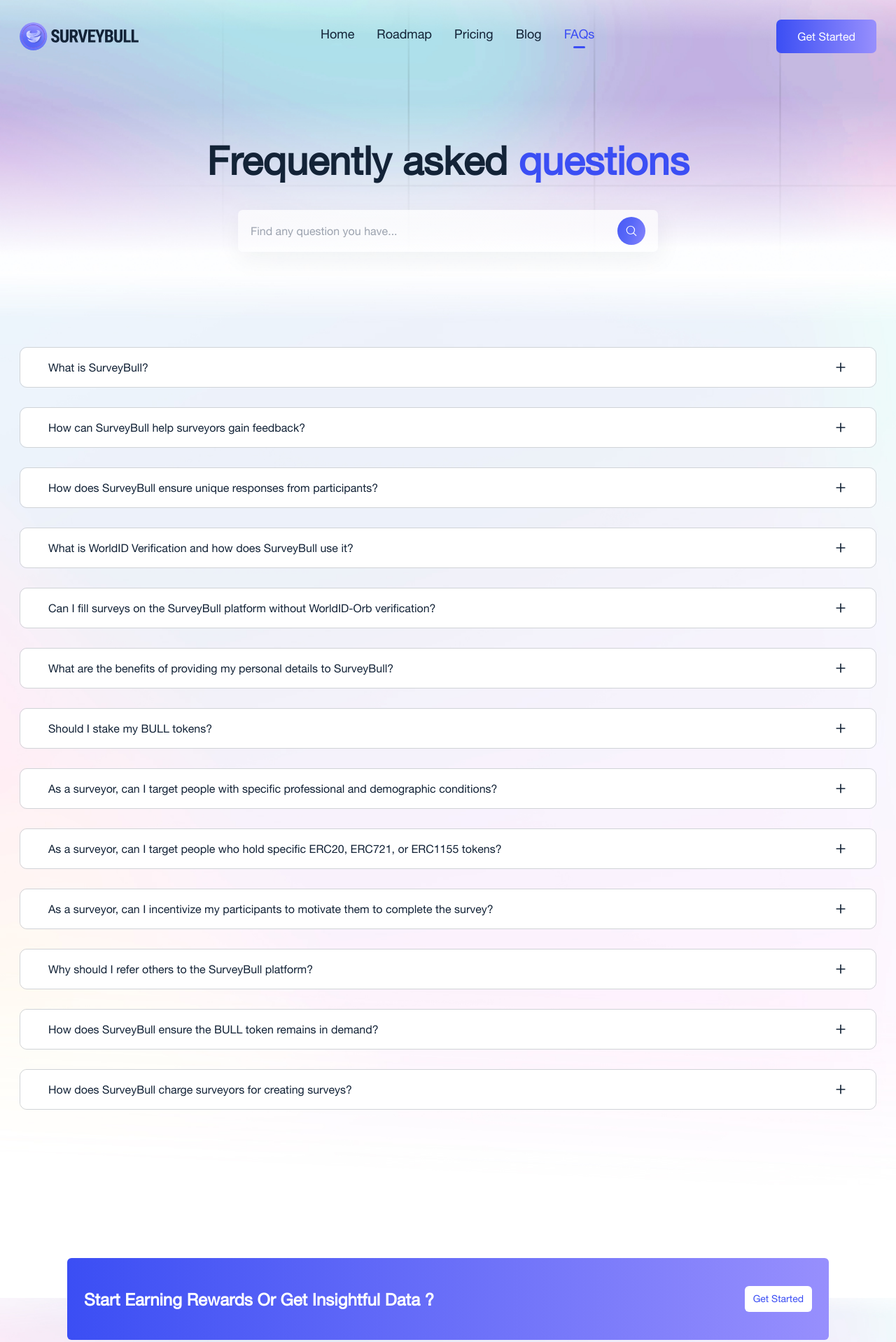
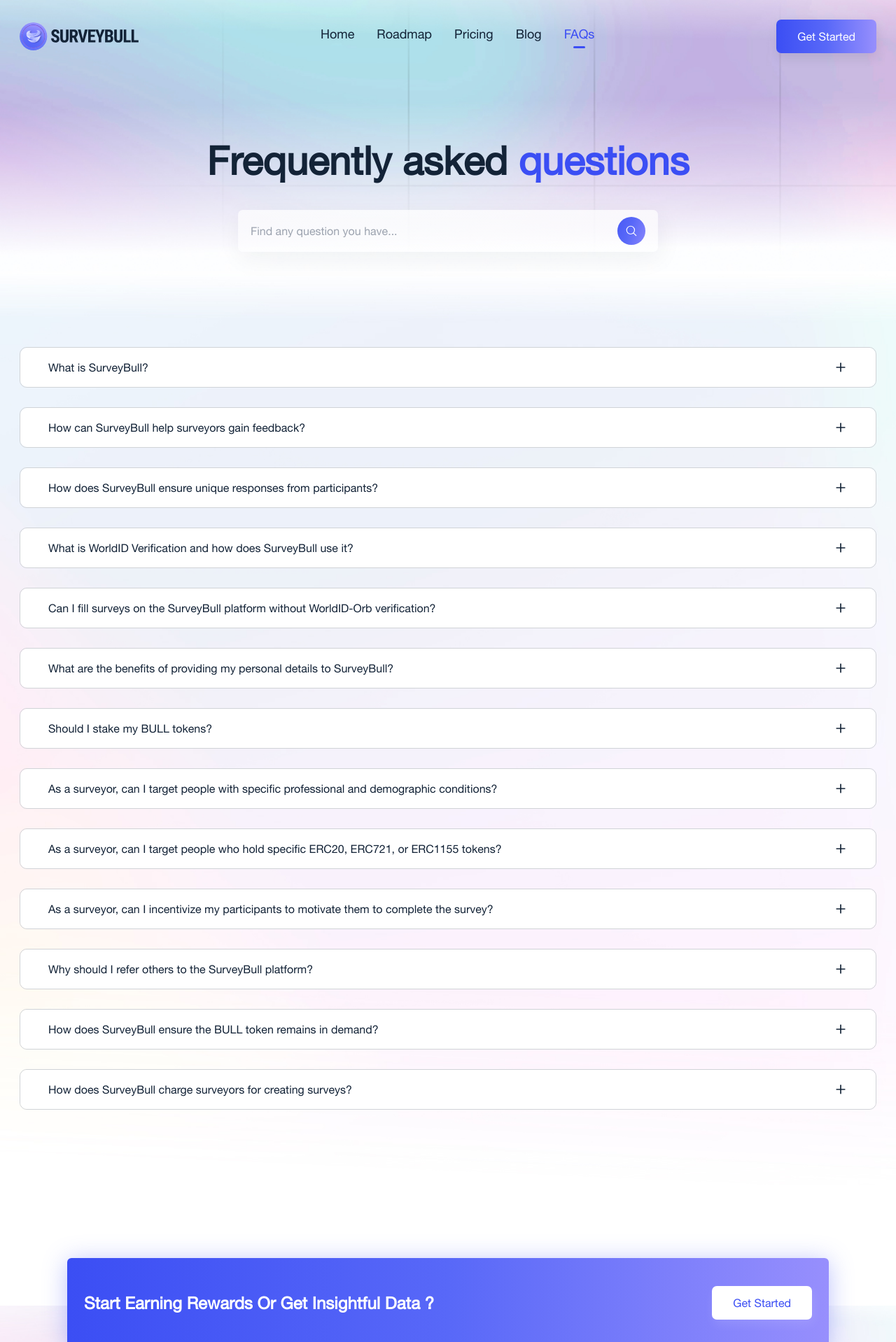
Before and after one commit to surveybull/surveybull.github.io, a React (Vite) app: page /faqs in a window 1280 px wide. Shown: the top 1918 px of the page at 70% size. Built offline with nearby package versions, Linux system fonts and the light colour scheme; a web font is replaced by a local one.

Commit message:
add shadow

```diff
--- a/src/components/Blog/Header.jsx
+++ b/src/components/Blog/Header.jsx
@@ -12,7 +12,7 @@
           you need with surveys and forms.
         </span>
         <div className="flex items-center sm:gap-5 gap-3">
-          <button className="bg-gradient-to-r from-[#3B4EF4] to-[#978FFD] rounded-[7px] md:px-[30px] px-[20px] md:py-[12px] py-[10px] text-[#FFFFFF] font-[500] md:text-[16px] text-[14px] ">
+          <button className="bg-gradient-to-r from-[#3B4EF4] via-[#5868F8] to-[#978FFD] shadow-[2px_7px_16px_0px_rgba(19,35,55,0.1)] rounded-[7px] md:px-[30px] px-[20px] md:py-[12px] py-[10px] text-[#FFFFFF] font-[500] md:text-[16px] text-[14px] ">
             Sign up free
           </button>
           <button className="rounded-[7px] md:px-[30px] px-[20px] md:py-[12px] py-[10px] text-[#3B4EF4] font-[500] md:text-[16px] text-[14px] border border-[#5868F8] ">
--- a/src/components/Footer/Footer.jsx
+++ b/src/components/Footer/Footer.jsx
@@ -39,9 +39,9 @@
 
     return (
         <footer class="text-black" >
-            <div className='bg-gradient-to-r from-[#3B4EF4] to-[#978FFD] py-7 md:py-10 px-6 relative top-[6.5rem] w-[85vw] max-w-[1100px] mx-auto rounded-[6px] flex flex-wrap justify-center md:justify-between items-center gap-y-4 gap-x-1'>
+            <div className='bg-gradient-to-r from-[#3B4EF4] via-[#5868F8] to-[#978FFD] py-7 md:py-10 px-6 relative top-[6.5rem] w-[85vw] max-w-[1100px] mx-auto rounded-[6px] flex flex-wrap justify-center md:justify-between items-center gap-y-4 gap-x-1 shadow-[0px_4px_34px_0px_rgba(90,106,248,0.4)]'>
               <div className="text-[#FFFFFF] text-[24px] font-[700] text-center">Start Earning Rewards Or Get Insightful Data ?</div>
-              <button className="text-[#3B4EF4] text-[14px] font-[400] px-3 py-2 bg-[#FFFFFF] rounded-[6px] ">Get Started</button>
+              <button className="text-[#3B4EF4] md:text-[16px] text-[14px] font-[400] md:px-[30px] md:py-[12px] px-[20px] py-[10px] shadow-[2px_7px_16px_0px_rgba(255,255,255,0.1)] bg-[#FFFFFF] rounded-[7px] ">Get Started</button>
             </div>
             <div style={{
             backgroundImage: `url(${FooterBg})`,
--- a/src/components/Home/Intro.jsx
+++ b/src/components/Home/Intro.jsx
@@ -16,7 +16,7 @@
           data!
         </div>
         <div>
-          <button className="bg-gradient-to-r from-[#3B4EF4] to-[#978FFD] rounded-[7px] sm:px-[30px] sm:py-[12px] px-[20px] py-[10px] text-[#FFFFFF] sm:font-[500] sm:text-[16px] text-[14px] font-[400]">
+          <button className="bg-gradient-to-r from-[#3B4EF4] via-[#5868F8] to-[#978FFD] shadow-[2px_7px_16px_0px_rgba(19,35,55,0.1)] rounded-[7px] sm:px-[30px] sm:py-[12px] px-[20px] py-[10px] text-[#FFFFFF] sm:font-[500] sm:text-[16px] text-[14px] font-[400]">
             Get Started
           </button>
         </div>
--- a/src/components/Home/Tokonomics.jsx
+++ b/src/components/Home/Tokonomics.jsx
@@ -98,7 +98,8 @@
       <h1 className="flex justify-center text-center text-[#FFFFFF] sm:text-[36px] text-[24px] font-[700]">
         Tokenomics
       </h1>
-      <div className="flex gap-8 lg:flex-row flex-col sm:mt-10 mt-6 rounded-[25px] sm:p-10 p-5  bg-[#FFFFFF0A] border-2 border-[#FFFFFF0A] " >
+      <div className="flex gap-8 lg:flex-row flex-col sm:mt-10 mt-6 rounded-[25px] sm:p-10 p-5  bg-[#FFFFFF0A] border-2 border-[#FFFFFF0A]
+ " >
         <div className="flex items-center justify-center">
           <img src={tokonomics} className="md:min-w-[500px] md:min-h-[500px] min-w-[200px] min-h-[200px]" />
         </div>
--- a/src/components/Navbar/DesktopNavbar.jsx
+++ b/src/components/Navbar/DesktopNavbar.jsx
@@ -19,7 +19,7 @@
         ))}
        </div>
        <div>
-        <button className='bg-gradient-to-r from-[#3B4EF4] to-[#978FFD] rounded-[7px] px-[30px] py-[12px] text-[#FFFFFF] font-[500] text-[16px] '>Get Started</button>
+        <button className='bg-gradient-to-r from-[#3B4EF4] via-[#5868F8] to-[#978FFD] shadow-[2px_7px_16px_0px_rgba(19,35,55,0.1)] rounded-[7px] px-[30px] py-[12px] text-[#FFFFFF] font-[500] text-[16px] '>Get Started</button>
        </div>
     </div>
   )
--- a/src/components/Navbar/MobileNavbar.jsx
+++ b/src/components/Navbar/MobileNavbar.jsx
@@ -73,7 +73,7 @@
             )}
           </div>
           <div>
-          <button className='bg-gradient-to-r from-[#3B4EF4] to-[#978FFD] rounded-[7px] px-[30px] py-[12px] text-[#FFFFFF] font-[500] text-[16px]'>Get Started</button>
+          <button className='bg-gradient-to-r from-[#3B4EF4] via-[#5868F8] to-[#978FFD] shadow-[2px_7px_16px_0px_rgba(19,35,55,0.1)] rounded-[7px] px-[30px] py-[12px] text-[#FFFFFF] font-[500] text-[16px]'>Get Started</button>
           </div>
           </div>
         </SheetContent>
```
